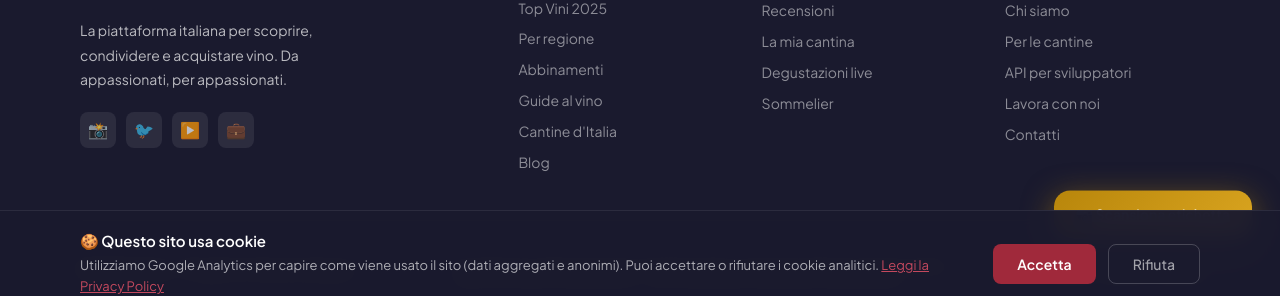
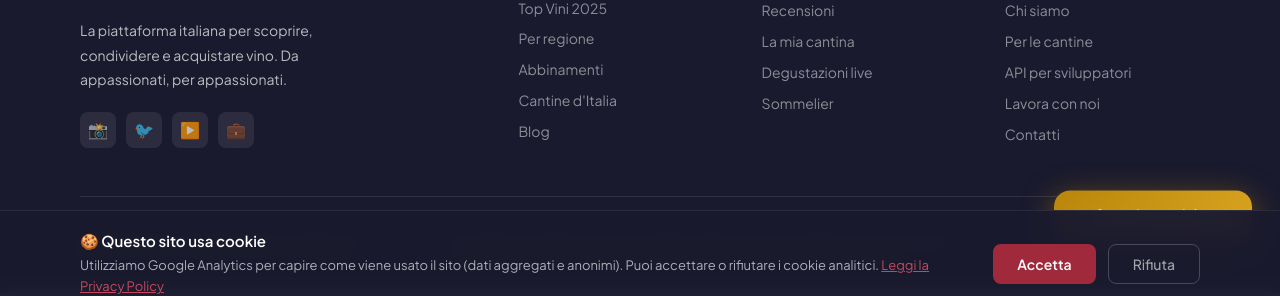
Before and after one commit to Barcolana/Calice, a Jekyll site: the page built from index.html, in a window 1280 px wide and 900 px high, scrolled down 4671 px. Shown: the part 583-879 px from the top of the window. Built offline with Jekyll 4.4.1, drawn with Linux system fonts in a browser that asks for light colours; some web fonts are replaced.

Commit message:
Eliminato paragrafo guide al vino perchè rindondante

```diff
--- a/index.html
+++ b/index.html
@@ -2050,7 +2050,7 @@
                     <a href="{{ site.baseurl }}/top-vini-2025.html">Top Vini 2025</a>
                     <li><a href="{{ site.baseurl }}/regioni.html">Per regione</a></li>
                     <li><a href="{{ site.baseurl }}/abbinamenti.html">Abbinamenti</a></li>
-                    <li><a href="{{ site.baseurl }}/blog.html">Guide al vino</a></li>
+
                     <li><a href="{{ site.baseurl }}/cantine.html">Cantine d'Italia</a></li>
 
 
```
